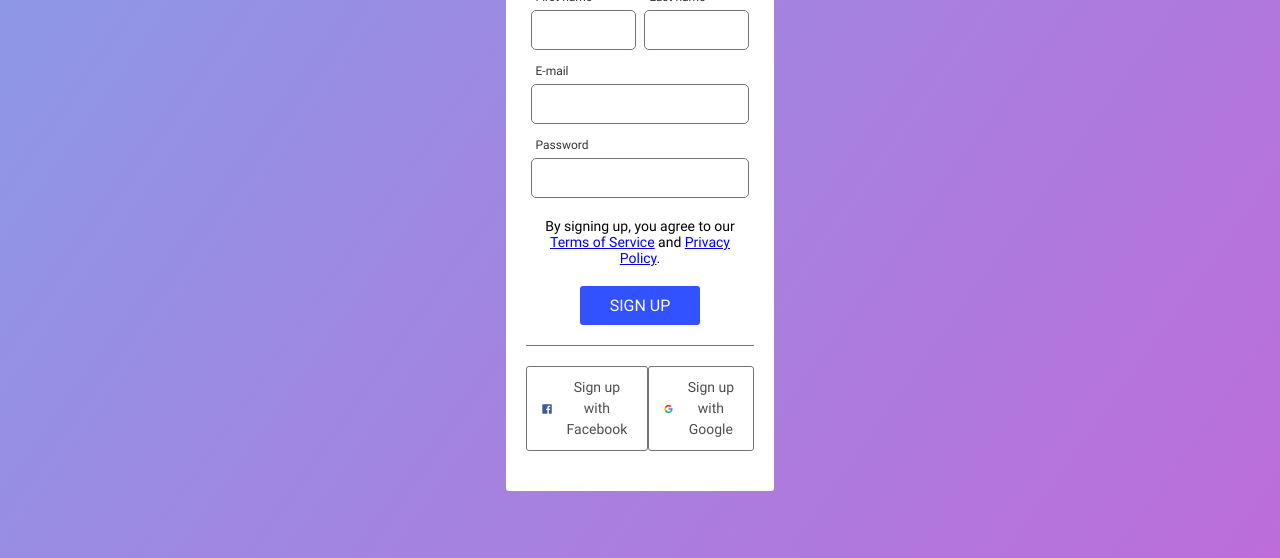
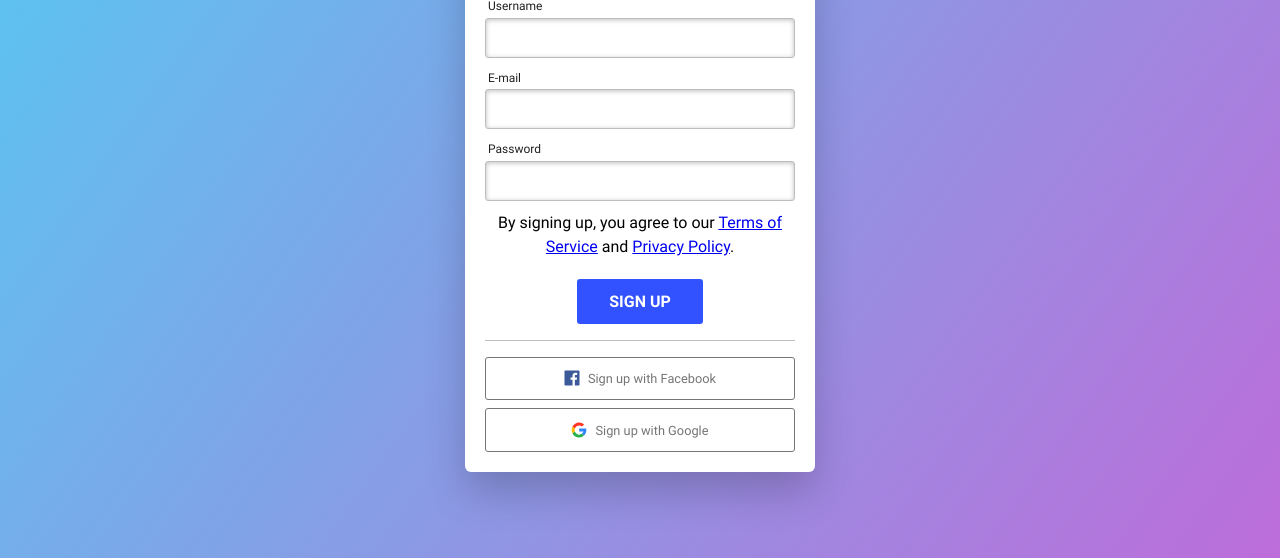
Before and after one commit to ndemia/daily-ui, a website: page uis/01sign-up/index.html in a window 1280 px wide. Shown: the part 242-800 px from the top of the page. Drawn offline with Linux system fonts and the light colour scheme.

Commit message:
Refactor HTML and CSS

```diff
--- a/uis/01sign-up/index.html
+++ b/uis/01sign-up/index.html
@@ -26,47 +26,36 @@
 
 		<!-- Sign up view -->
 		<section id="user-access__sign-up-view" class="user-access__sign-up-view user-access--active">
-			<h2 class="title">Create your new account</h2>
-			<form action="" method="" class="access__form">
-				<fieldset class="form__group clearfix">
-					<div class="form__half form_half--left">
-						<label for="first_name" class="form__label"><span>First name</span></label>
-						<input class="form__input" type="text" id="first_name" name="user_fname" autocomplete="off" required>
-					</div>
-					<div class="form__half form_half--right">
-						<label for="last_name" class="form__label"><span>Last name</span></label>
-						<input class="form__input" type="text" id="last_name" name="user_lname" autocomplete="off" required>
-					</div>
+			<form class="form">
+				<h2 class="form__title">Create your new account</h2>
+				<fieldset class="form__group form__group--half">
+					<label for="first_name" class="form__label">
+						<span>Username</span>
+					</label>
+					<input class="form__input" type="text" id="username" name="username" autocomplete="off" required>
 				</fieldset>
 				<fieldset class="form__group">
-					<div>
 						<label for="mail" class="form__label"><span>E-mail</span></label>
-						<input class="form__input" type="email" id="mail" name="user_mail" autocomplete="off" required>
-					</div>
+						<input class="form__input" type="email" id="email" name="usermail" autocomplete="off" required>
 				</fieldset>
 				<fieldset class="form__group">
-					<div>
 						<label for="password" class="form__label"><span>Password</span></label>
-						<input class="form__input" type="password" id="password" name="user_password" autocomplete="off" required>
+						<input class="form__input" type="password" id="password" name="userpassword" autocomplete="off" required>
+				</fieldset>
+				<div class="text">
+					<p class="text__body">By signing up, you agree to our <a href="#" class="inline__link">Terms of Service</a> and <a href="#" class="inline__link">Privacy Policy</a>.</p>
 				</div>
-				</fieldset>
-				<div class="signUp__disclaimer">
-					<p class="disclaimer__text">By signing up, you agree to our <a href="#0" class="link">Terms of Service</a> and <a href="#0" class="link">Privacy Policy</a>.</p>
-					<button class="btn btn--primary" type="reset">Sign up</button>
-				</div>
+				<button class="btn btn--primary" type="submit">Sign up</button>
 			</form>
-			<footer class="footer">
-				<button class="btn btn--secondary">
-					<div class="btn__content">
-						<svg viewBox="0 0 32 32" class="btn__icon">
+			<footer class="footer footer--social">
+				<button class="btn btn--secondary btn--icon">
+						<svg viewBox="0 0 32 32" class="icon">
 							<path fill="#3C5A99" d="M29.345,1H2.655C1.741,1,0.999,1.741,0.999,2.655v26.689C0.999,30.259,1.741,31,2.655,31h14.369V19.382h-3.91v-4.528h3.91v-3.339c0-3.875,2.366-5.984,5.823-5.984c1.655,0,3.077,0.123,3.493,0.179v4.049l-2.397,0.001c-1.88,0-2.243,0.895-2.243,2.204v2.891h4.482L25.6,19.382H21.7v11.617h7.646c0.913,0,1.655-0.741,1.655-1.655V2.655C30.999,1.741,30.259,1,29.345,1z"/>
 						</svg>
 						<span class="btn__text">Sign up with Facebook</span>
-					</div>
 				</button>
-				<button class="btn btn--secondary">
-					<div class="btn__content">
-						<svg viewBox="0 0 32 32" class="btn__icon">
+				<button class="btn btn--secondary btn--icon">
+						<svg viewBox="0 0 32 32" class="icon">
 							<path fill="#3284FF" d="M30.7,16c0-0.97-0.09-1.92-0.25-2.84h-1.16h-4.54H16.3v5.68h8.56c-0.55,1.96-1.72,3.64-3.28,4.8l4.42,3.51
 							C28.9,24.41,30.7,20.43,30.7,16z"/>
 							<path fill="#FF3424" d="M16.49,7.08c2.15,0,4.09,0.78,5.59,2.08l4.08-4.14C23.61,2.52,20.17,1,16.3,1C10.55,1,5.41,4.38,2.91,9.31
@@ -77,55 +66,46 @@
 							c-1.42,1.06-3.17,1.68-5.09,1.68C12.53,25.32,9.05,22.68,7.84,19.03z"/>
 						</svg>
 						<span class="btn__text">Sign up with Google</span>
-				</div>
 					</button>
 			</footer>
 		</section>
 
 		<!-- Log in view -->
 		<section id="user-access__log-in-view" class="user-access__log-in-view user-access--inactive">
-			<h2 class="title">Welcome back</h2>
-			<form action="" method="" class="access__form">
+			<form class="form">
+				<h2 class="form__title">Welcome back</h2>
 				<fieldset class="form__group">
-					<div>
 					<label for="mail" class="form__label"><span>E-mail</span></label>
 					<input class="form__input" type="email" id="mail" name="user_mail" autocomplete="off" required>
-					</div>
 				</fieldset>
 				<fieldset class="form__group">
-					<div>
 					<label for="password" class="form__label"><span>Password</span></label>
 					<input class="form__input" type="password" id="password" name="user_password" autocomplete="off" required>
+				</fieldset>
+				<div class="text">
+					<p class="forgetful">
+						<a href="#0" class="inline__link">I forgot my password</a>
+					</p>
 				</div>
-				</fieldset>
-				<div class="signUp__disclaimer">
-					<button class="btn btn--primary" type="reset">Log in</button>
-					<p class="forgetful"><a href="#0" class="link">I forgot my password</a></p>
-				</div>
+				<button class="btn btn--primary" type="submit">Log in</button>
 			</form>
-			<footer class="footer">
-				<button class="btn btn--secondary">
-					<div class="btn__content">
-						<svg viewBox="0 0 32 32">
-						<path fill="#3C5A99" d="M29.345,1H2.655C1.741,1,0.999,1.741,0.999,2.655v26.689C0.999,30.259,1.741,31,2.655,31h14.369V19.382
-							h-3.91v-4.528h3.91v-3.339c0-3.875,2.366-5.984,5.823-5.984c1.655,0,3.077,0.123,3.493,0.179v4.049l-2.397,0.001
-							c-1.88,0-2.243,0.895-2.243,2.204v2.891h4.482L25.6,19.382H21.7v11.617h7.646c0.913,0,1.655-0.741,1.655-1.655V2.655
-							C30.999,1.741,30.259,1,29.345,1z"/>
+			<footer class="footer footer--social">
+				<button class="btn btn--secondary btn--icon">
+					<svg viewBox="0 0 32 32" class="icon">
+						<path fill="#3C5A99" d="M29.345,1H2.655C1.741,1,0.999,1.741,0.999,2.655v26.689C0.999,30.259,1.741,31,2.655,31h14.369V19.382h-3.91v-4.528h3.91v-3.339c0-3.875,2.366-5.984,5.823-5.984c1.655,0,3.077,0.123,3.493,0.179v4.049l-2.397,0.001c-1.88,0-2.243,0.895-2.243,2.204v2.891h4.482L25.6,19.382H21.7v11.617h7.646c0.913,0,1.655-0.741,1.655-1.655V2.655C30.999,1.741,30.259,1,29.345,1z"/>
 					</svg>
 					<span class="btn__text">Log in with Facebook</span>
-					</div>
 				</button>
-				<button class="btn btn--secondary">
-					<div class="btn__content">
-						<svg viewBox="0 0 32 32">
-						<g><path fill="#3284FF" d="M30.7,16c0-0.97-0.09-1.92-0.25-2.84h-1.16h-4.54H16.3v5.68h8.56c-0.55,1.96-1.72,3.64-3.28,4.8l4.42,3.51
-						C28.9,24.41,30.7,20.43,30.7,16z"/><path fill="#FF3424" d="M16.49,7.08c2.15,0,4.09,0.78,5.59,2.08l4.08-4.14C23.61,2.52,20.17,1,16.3,1C10.55,1,5.41,4.38,2.91,9.31
-						l5.02,3.82C9.21,9.6,12.62,7.08,16.49,7.08z"/><path fill="#FFBB00" d="M3.01,22.88l4.84-3.85c-0.29-0.89-0.46-1.84-0.46-2.82c0-1.08,0.19-2.11,0.54-3.07L2.91,9.31
-						C1.89,11.32,1.3,13.59,1.3,16C1.3,18.48,1.92,20.82,3.01,22.88z"/><path fill="#26B14C" d="M7.84,19.03l-4.84,3.85C5.54,27.7,10.62,31,16.3,31c3.78,0,7.15-1.46,9.69-3.84l-4.42-3.51
-						c-1.42,1.06-3.17,1.68-5.09,1.68C12.53,25.32,9.05,22.68,7.84,19.03z"/></g>
+				<button class="btn btn--secondary btn--icon">
+					<svg viewBox="0 0 32 32" class="icon">
+						<g><path fill="#3284FF" d="M30.7,16c0-0.97-0.09-1.92-0.25-2.84h-1.16h-4.54H16.3v5.68h8.56c-0.55,1.96-1.72,3.64-3.28,4.8l4.42,3.51C28.9,24.41,30.7,20.43,30.7,16z"/>
+						<path fill="#FF3424" d="M16.49,7.08c2.15,0,4.09,0.78,5.59,2.08l4.08-4.14C23.61,2.52,20.17,1,16.3,1C10.55,1,5.41,4.38,2.91,9.31l5.02,3.82C9.21,9.6,12.62,7.08,16.49,7.08z"/>
+						<path fill="#FFBB00" d="M3.01,22.88l4.84-3.85c-0.29-0.89-0.46-1.84-0.46-2.82c0-1.08,0.19-2.11,0.54-3.07L2.91,9.31
+					C1.89,11.32,1.3,13.59,1.3,16C1.3,18.48,1.92,20.82,3.01,22.88z"/>
+						<path fill="#26B14C" d="M7.84,19.03l-4.84,3.85C5.54,27.7,10.62,31,16.3,31c3.78,0,7.15-1.46,9.69-3.84l-4.42-3.51c-1.42,1.06-3.17,1.68-5.09,1.68C12.53,25.32,9.05,22.68,7.84,19.03z"/>
+						</g>
 					</svg>
 					<span class="btn__text">Log in with Google</span>
-					</div>
 				</button>
 			</footer>
 		</section>
--- a/uis/01sign-up/scss/style.scss
+++ b/uis/01sign-up/scss/style.scss
@@ -24,13 +24,28 @@
 
 
 
+// Variables
+$white: hsl(0, 0%, 100%);
+$primary: hsl(231, 100%, 60%);
+$primary-dark: hsl(230, 100%, 38%);
+$gray-9: hsl(0, 0%, 13%);
+$gray-8: hsl(0, 0%, 26%);
+$gray-7: hsl(0, 0%, 38%);
+$gray-6: hsl(0, 0%, 46%);
+$gray-5: hsl(0, 0%, 62%);
+$gray-4: hsl(0, 0%, 74%);
+$gray-3: hsl(0, 0%, 88%);
+$gray-2: hsl(0, 0%, 93%);
+$gray-1: hsl(0, 0%, 96%);
+
+
+
 // Main styles
 * {
 	box-sizing: border-box;
 	margin: 0;
 	padding: 0;
 	border: 0;
-	outline: 0;
 }
 
 html, body {
@@ -38,42 +53,25 @@ html, body {
 }
 
 body {
-	background: linear-gradient(305.42deg, hsla(284, 59%, 64%, 1) 0%, hsla(195, 86%, 64%, 0.5) 100%);
-	// Gradient fallback for unsupported browsers
-	background-color: hsla(284, 59%, 64%, 1);
 	display: flex;
 	flex-direction: row;
 	justify-content: center;
 	align-items: center;
 	font-family: 'Roboto', sans-serif;
-}
-
-button, input {
-	font-family: 'Roboto', sans-serif;
-	font-size: 1rem;
-	color: hsl(0, 0%, 20%);
-}
-
-button {
-	padding: 10px 15px;
-	border-radius: 3px;
-
-	svg {
-		width: 20px;
-		height: 20px;
-		margin-right: 10px;
-	}
+	background: linear-gradient(305.42deg, hsl(284, 59%, 64%) 0%, hsl(195, 86%, 64%) 100%);
+	background-color: hsl(284, 59%, 64%);
 }
 
 
 
 .user-access {
 	display: grid;
-	grid-template-columns: min-content;
+	grid-template-columns: 350px;
 	grid-template-rows: repeat(2, min-content);
 	overflow: hidden;
 	background-color: hsl(0, 0%, 100%);
-	border-radius: 3px;
+	border-radius: 6px;
+	box-shadow: 0 20px 40px hsla(0, 0%, 0%, .2);
 	animation: appear 1s ease-in 0s;
 
 	&__sign-up-view, &__log-in-view {
@@ -81,7 +79,15 @@ button {
 		grid-area: 2 / 1 / 2 / 1;
 	}
 
+	&--active {
+		display: block;
 	}
+
+	&--inactive {
+		display: none;
+	}
+}
+
 
 
 .tabs {
@@ -99,9 +105,11 @@ button {
 }
 
 
+
 .tab {
 	width: 100%;
-	padding: 1rem;
+	padding: 0.8rem 0;
+	font-family: 'Roboto', sans-serif;
 	font-size: 1.2rem;
 	font-weight: 700;
 	border-radius: initial;
@@ -109,188 +117,176 @@ button {
 	transition: all 120ms ease-in-out;
 
 	&--active {
-		background-color: #FFFFFF;
-		color: #323232;
+		background-color: $white;
+		color: $gray-9;
 		box-shadow: none;
 		cursor: default;
 	}
 
 	&--inactive {
-		background-color: #C0C0C0;
-		color: #4D4D4D;
+		background-color: $gray-2;
+		color: $gray-8;
 		cursor: pointer;
 
 		&:hover, &:focus {
-			background-color: #3251FF;
-			color: #FFFFFF;
+			background-color: $primary;
+			color: $white;
 			box-shadow: none;
 		}
 	}
 
 	&--lftshadow {
-		box-shadow: inset 1px 0 3px gray;
+		box-shadow: inset 1px 0 3px $gray-4;
 	}
 
 	&--rgtshadow {
-		box-shadow: inset -1px 0 3px gray;
+		box-shadow: inset -1px 0 3px $gray-4;
 	}
 }
 
 
-.title {
+
+.form {
+	margin-bottom: 1rem;
+	text-align: center;
+
+	&__title {
 		font-family: 'Raleway', sans-serif;
-	color: #323232;
+		color: $gray-9;
 		font-size: 2rem;
-	font-weight: 400;
+		font-weight: 700;
 		text-align: center;
 		margin-bottom: 1rem;
 		line-height: 1.1;
 	}
 
-.user-access--active {
-	z-index: 1;
-	opacity: 1;
-	visibility: visible;
+	&__group:not(:last-of-type) {
+		margin-bottom: 0.8rem;
 	}
 
-.user-access--inactive {
-	z-index: -1;
-	opacity: 0;
-	visibility: hidden;
+	&__label {
+		display: block;
+		text-align: left;
+		margin: 0 0 0.3rem 3px;
+		font-size: 0.75rem;
+		color: $gray-9;
 	}
 
-.form__group {
-	overflow: auto;
-	margin-bottom: 10px;
-}
-
-.form__label {
-	font-size: 12px;
-	margin-left: 5px;
-	color: #323232;
-}
-
-.access__form {
-	padding: 0 5px;
-}
-
-.form__input {
+	&__input {
 		height: 40px;
 		width: 100%;
-	position: relative;
-	margin-top: 5px;
-	padding: 10px;
-	border: 1px solid #737373;
-	border-radius: 5px;
-	background-color: #FFFFFF;
+		padding-left: 0.5rem;
+		border: 1px solid $gray-4;
+		border-radius: 3px;
+		background-color: $white;
+		box-shadow: inset 0 1px 5px $gray-4;
+		transition: all 120ms ease-in-out;
+
+		&:focus {
+			border: 1px solid $primary;
+			box-shadow: inset 0 2px 6px $gray-4;
 		}
-
-.form__input:after {
-	display: block;
-	content: "AAA";
 	}
-
-.form__input:focus {
-	border: 3px solid #3251FF;
-	box-shadow: inset 0 2px 5px #BDBDBD;
 }
 
 
-.form__half {
-	width: 48%;
-}
 
-.form_half--left {
-	float: left;
-}
-
-.form_half--right {
-	float: right;
-}
-
-.clearfix:after {
-  content: "";
-  display: table;
-  clear: both;
-}
-
-.signUp__disclaimer {
+.text {
 	text-align: center;
 	padding-top: 10px;
 	margin-bottom: 20px;
+
+	&__body {
+		margin-bottom: 20px;
+		font-size: 1rem;
+		line-height: 1.5;
+	}
 }
 
-.disclaimer__text {
-	margin-bottom: 20px;
-	font-size: 14px;
+
+
+.inline__link {
+	transition: all 120ms ease-in-out;
+
+	&:hover, &:focus {
+		background-color: $primary;
+		color: $white;
+	}
 }
 
-.forgetful {
-	margin-top: 20px;
-	font-size: 14px;
+
+
+.footer {
+	border-top: 1px solid $gray-4;
+	padding: 1rem 0 0 0;
+
+	.btn:first-child {
+		margin-bottom: 0.5rem;
 	}
 
-.footer {
-	text-align: center;
-	border-top: 1px solid #737373;
-	padding: 20px 0;
+	&--social {
 		display: flex;
-	flex-flow: row;
-	justify-content: space-evenly;
+		flex-flow: column;
+	}
 }
 
-.btn--primary {
-	//background: linear-gradient(180deg, #0099ff 0%, #3251FF 100%);
-	// Gradient fallback for unsupported browsers
-	background-color: #3251FF;
-	color: #FFFFFF;
-	text-transform: uppercase;
-	padding: 10px 30px;
+
+.btn {
+	font-family: 'Roboto', sans-serif;
+	font-size: 1rem;
+	padding: 0.8rem 2rem;
+	border-radius: 3px;
+	cursor: pointer;
+	transition: all 120ms ease-in-out;
+
+	&:hover, &:focus {
+		box-shadow: 0px 3px 5px $gray-4;
 	}
 
-.btn--secondary {
-	background-color: #FFFFFF;
-	border: 1px solid #737373;
-	font-size: 14px;
-	color: #4D4D4D;
+	&--primary {
+		background-color: $primary;
+		color: $white;
+		text-transform: uppercase;
+		font-weight: 700;
+
+		&:active {
+			background-color: $primary-dark;
+			//box-shadow: inset 0 2px 5px $primary-dark;
+		}
 	}
 
-.btn--primary:focus, .btn--primary:hover, .btn--secondary:focus, .btn--secondary:hover {
-	box-shadow: 0px 3px 5px #C0C0C0;
+	&--secondary {
+		background-color: $white;
+		border: 1px solid $gray-6;
+		color: $gray-6;
+
+		&:active {
+			box-shadow: none;
+			color: #4D4D4D;
+			box-shadow: inset 0 2px 5px $gray-4;
+		}
 	}
 
-.btn--primary:active {
-	box-shadow: inset 0 2px 5px #0020C1;
+	&--icon {
+		display: flex;
+		flex-direction: row;
+		align-items: center;
+		justify-content: center;
+
+		.icon {
+			width: 1em;
+			height: 1em;
+			margin-right: 0.5em;
+		};
 	}
 
-.btn--secondary:active {
-	border-color: #C0C0C0;
-	box-shadow: none;
-	color: #4D4D4D;
-	box-shadow: inset 0 2px 5px #C0C0C0;
+	&__text {
+		font-size: 0.8rem;
+	}
 }
 
-.btn__content {
-	display: flex;
-	align-items: center;
-	justify-content: center;
-}
 
-.btn__text {
-	line-height: 21px;
-}
 
-@media (max-width: 480px) {
-	body {display: initial; background:#FFF;}
-	.user-access {width: 100%; height: 100%; overflow: initial;}
-}
-
-@media (max-width: 440px) {
-	.title {font-size: 25px;}
-	.form__half {width: 100%;}
-	.footer {flex-flow: column;}
-	.footer .btn {margin-bottom: 20px;}
-}
 
 @keyframes appear {
   1% {
```
Also changed, not shown: uis/01sign-up/css/style.css. Lines whose indentation alone changed are shown as unchanged.
